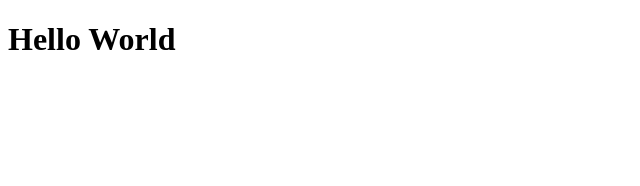
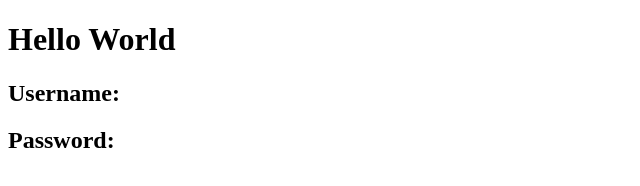
Before and after one commit to Estrik7/Hello-word, a plain HTML site: page index.html in a window 1280 px wide. Shown: the whole page, without its empty margins (0-640 px from the left). Drawn offline with Linux system fonts and the light colour scheme.

```diff
--- a/index.html
+++ b/index.html
@@ -8,5 +8,7 @@
 </head>
 <body>
     <h1>Hello World</h1>
+    <h2>Username:</h2>
+    <H2>Password:</H2>
 </body>
 </html>
```
